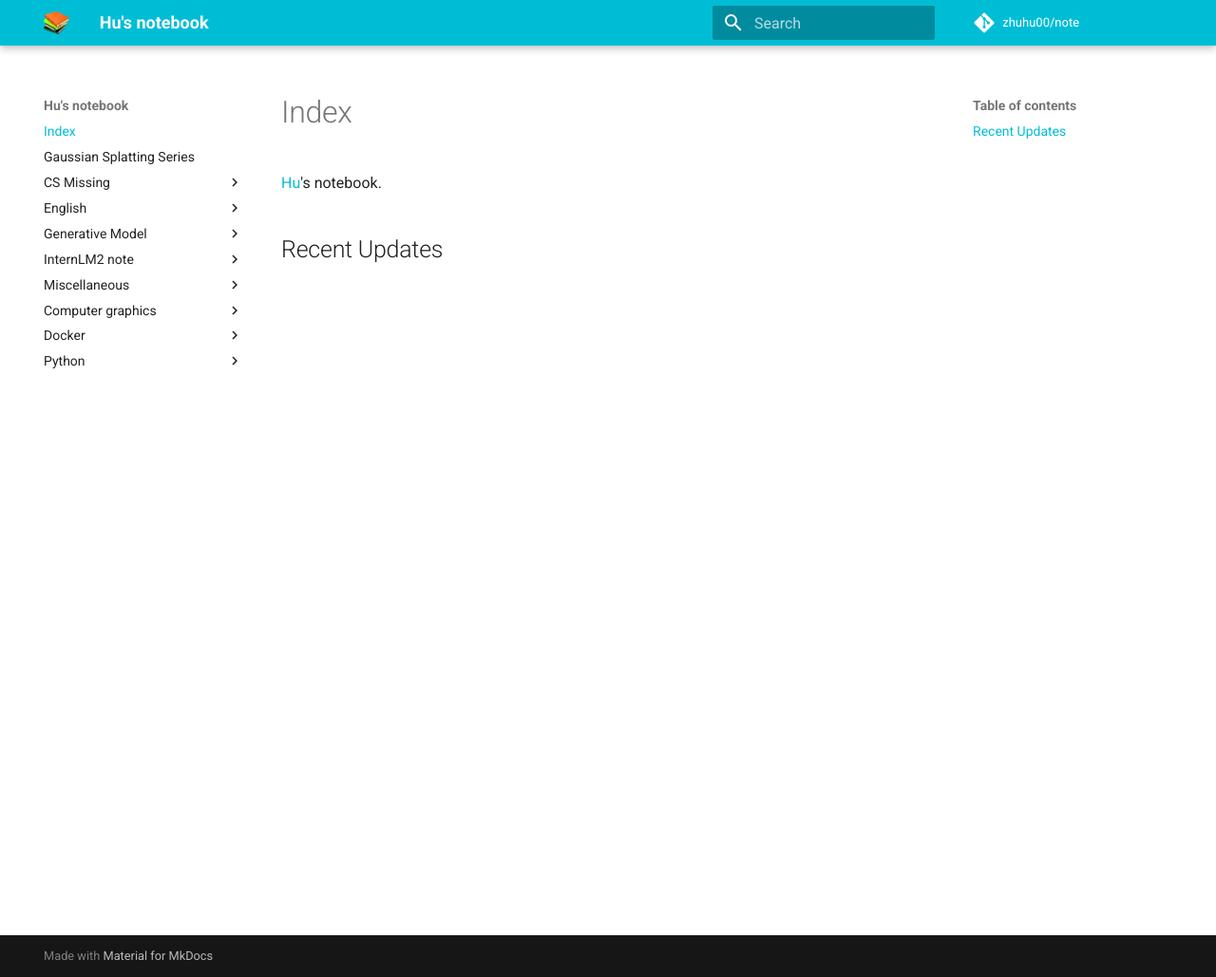
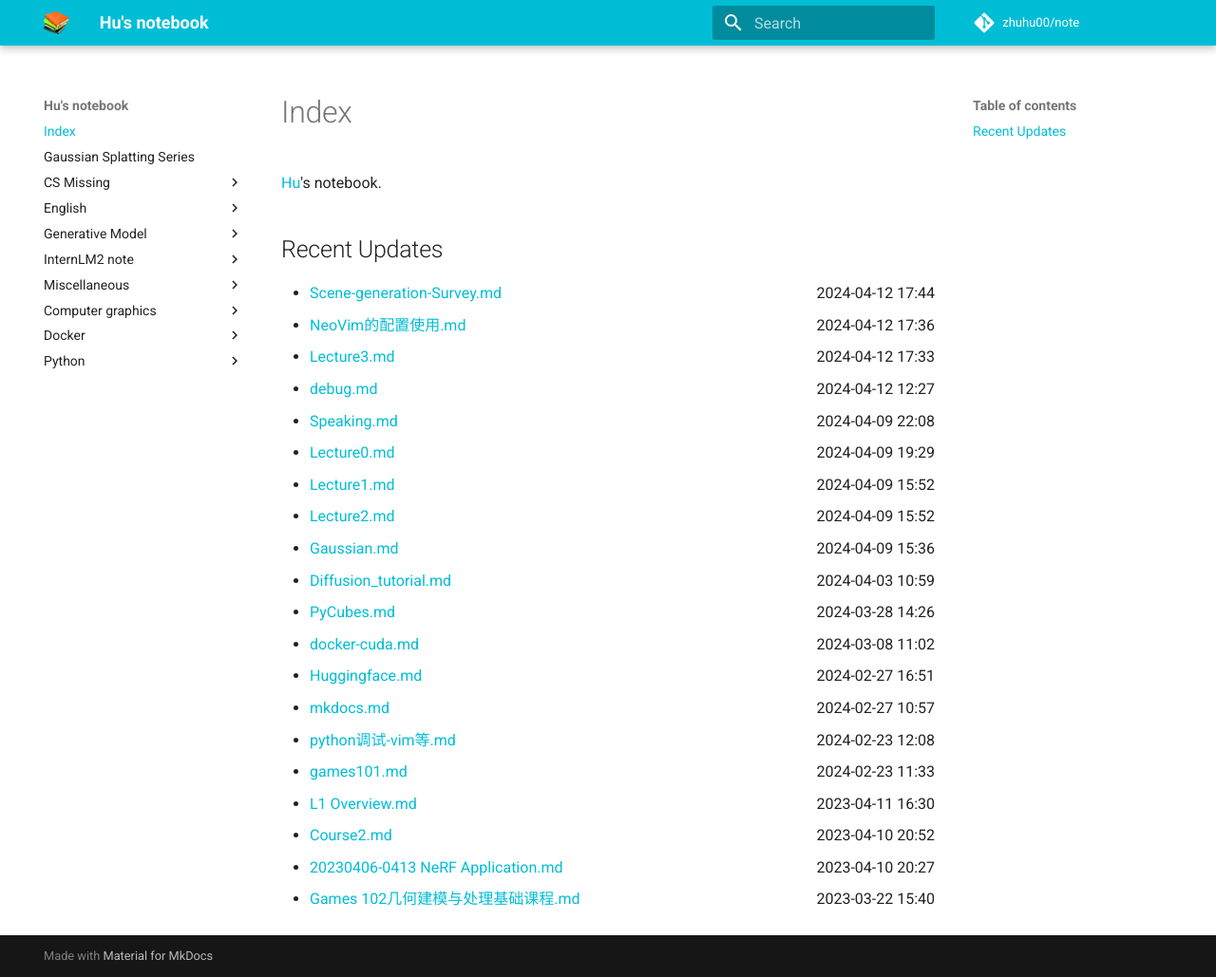
Before and after one commit to zhuhu00/note, an MkDocs documentation site: the page built from docs/index.md, in a window 1280 px wide and 1029 px high. Shown: the whole window at 95% size. Built offline with MkDocs 1.6.1 and Material for MkDocs 9.7.7, drawn with Linux system fonts in a browser that asks for light colours; comment, search, counter and statistics services are not loaded.

Commit message:
update recent

```diff
--- a/docs/index.md
+++ b/docs/index.md
@@ -4,3 +4,23 @@
 [Hu](https://zhuhu00.top/)'s notebook.
 
 ## Recent Updates
+- [Scene-generation-Survey.md](Generative Model/Scene-generation-Survey/) <span style="float: right;">2024-04-12 17:44</span>
+- [NeoVim的配置使用.md](CS Missing/NeoVim的配置使用/) <span style="float: right;">2024-04-12 17:36</span>
+- [Lecture3.md](InternLM2-note/Lecture3/) <span style="float: right;">2024-04-12 17:33</span>
+- [debug.md](CS Missing/debug/) <span style="float: right;">2024-04-12 12:27</span>
+- [Speaking.md](English/Speaking/) <span style="float: right;">2024-04-09 22:08</span>
+- [Lecture0.md](InternLM2-note/Lecture0/) <span style="float: right;">2024-04-09 19:29</span>
+- [Lecture1.md](InternLM2-note/Lecture1/) <span style="float: right;">2024-04-09 15:52</span>
+- [Lecture2.md](InternLM2-note/Lecture2/) <span style="float: right;">2024-04-09 15:52</span>
+- [Gaussian.md](Gaussian/) <span style="float: right;">2024-04-09 15:36</span>
+- [Diffusion_tutorial.md](Generative Model/Diffusion_tutorial/) <span style="float: right;">2024-04-03 10:59</span>
+- [PyCubes.md](python/PyCubes/) <span style="float: right;">2024-03-28 14:26</span>
+- [docker-cuda.md](docker/docker-cuda/) <span style="float: right;">2024-03-08 11:02</span>
+- [Huggingface.md](CS Missing/Huggingface/) <span style="float: right;">2024-02-27 16:51</span>
+- [mkdocs.md](Miscellaneous/mkdocs/) <span style="float: right;">2024-02-27 10:57</span>
+- [python调试-vim等.md](Computer Graphics/games102/python调试-vim等/) <span style="float: right;">2024-02-23 12:08</span>
+- [games101.md](Computer Graphics/games101/) <span style="float: right;">2024-02-23 11:33</span>
+- [L1 Overview.md](Computer Graphics/CMU-16-825-Learning for 3D Vision/L1 Overview/) <span style="float: right;">2023-04-11 16:30</span>
+- [Course2.md](Computer Graphics/games201/Course2/) <span style="float: right;">2023-04-10 20:52</span>
+- [20230406-0413 NeRF Application.md](Computer Graphics/games102/20230406-0413 NeRF Application/) <span style="float: right;">2023-04-10 20:27</span>
+- [Games 102几何建模与处理基础课程.md](Computer Graphics/games102/Games 102几何建模与处理基础课程/) <span style="float: right;">2023-03-22 15:40</span>
```
